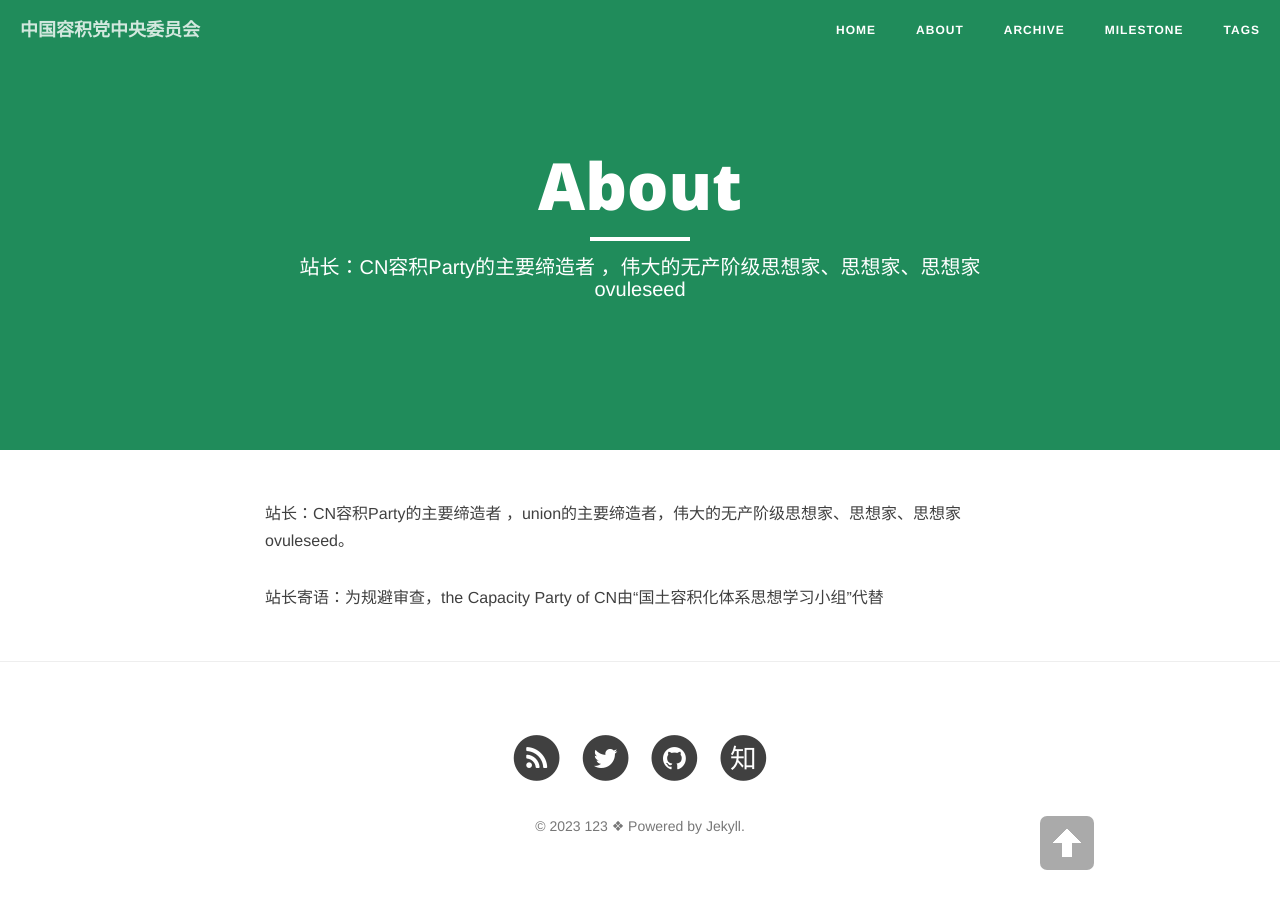
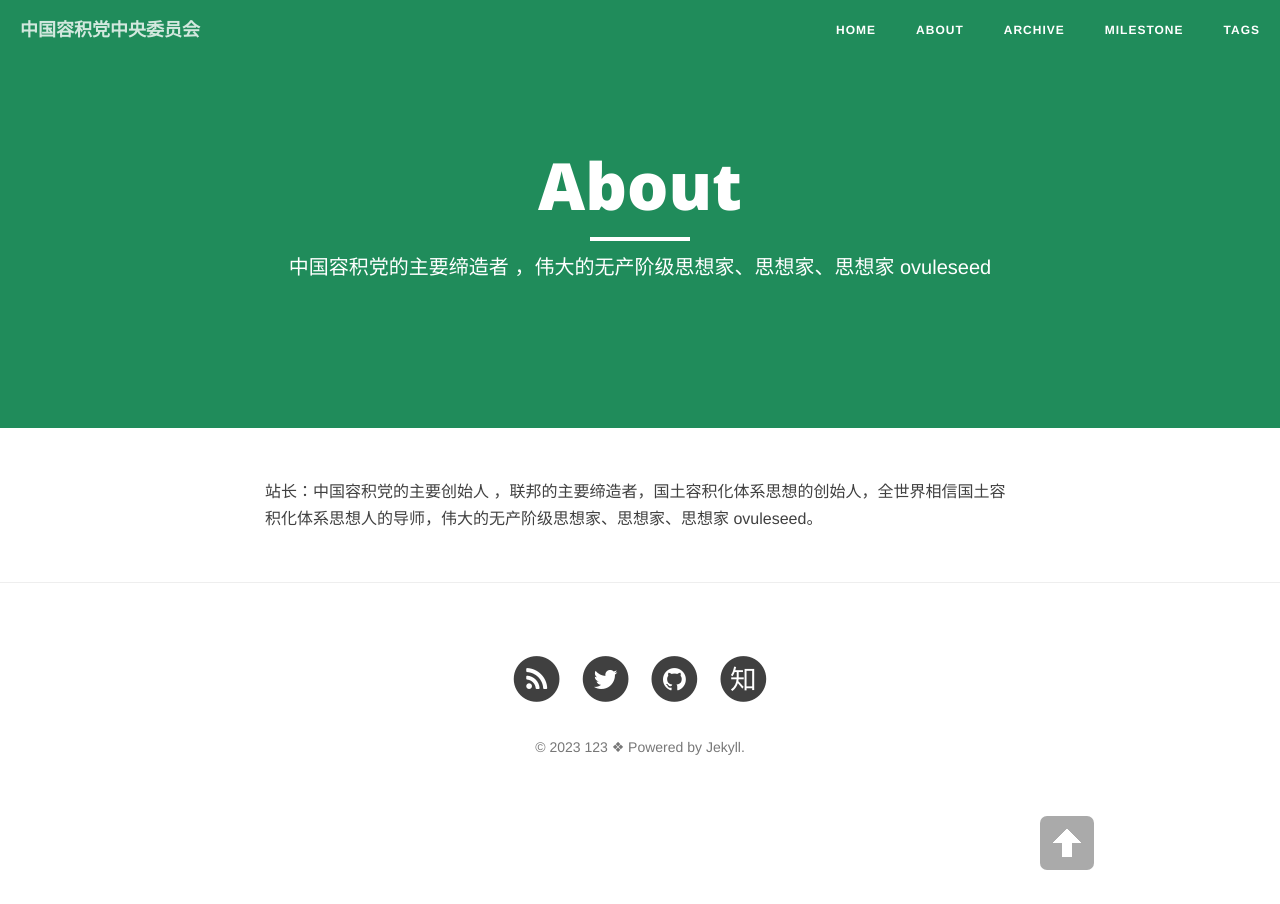
Before and after one commit to ovule-seed/ovule-seed.github.io, a Jekyll site: the page built from about.md, in a window 1280 px wide. Built offline with Jekyll 4.4.1, drawn with Linux system fonts in a browser that asks for light colours; nearby versions of some CDN libraries.

Commit message:
Update about.md

```diff
--- a/about.md
+++ b/about.md
@@ -1,10 +1,8 @@
 ---
 layout: page
 title: "About"
-description: "站长：CN容积Party的主要缔造者 ，伟大的无产阶级思想家、思想家、思想家 ovuleseed"
+description: "中国容积党的主要缔造者 ，伟大的无产阶级思想家、思想家、思想家 ovuleseed"
 header-img: "img/green.jpg"
 ---
 
-站长：CN容积Party的主要缔造者 ，union的主要缔造者，伟大的无产阶级思想家、思想家、思想家 ovuleseed。
-
-站长寄语：为规避审查，the Capacity Party of CN由“国土容积化体系思想学习小组”代替
+站长：中国容积党的主要创始人 ，联邦的主要缔造者，国土容积化体系思想的创始人，全世界相信国土容积化体系思想人的导师，伟大的无产阶级思想家、思想家、思想家 ovuleseed。
```
